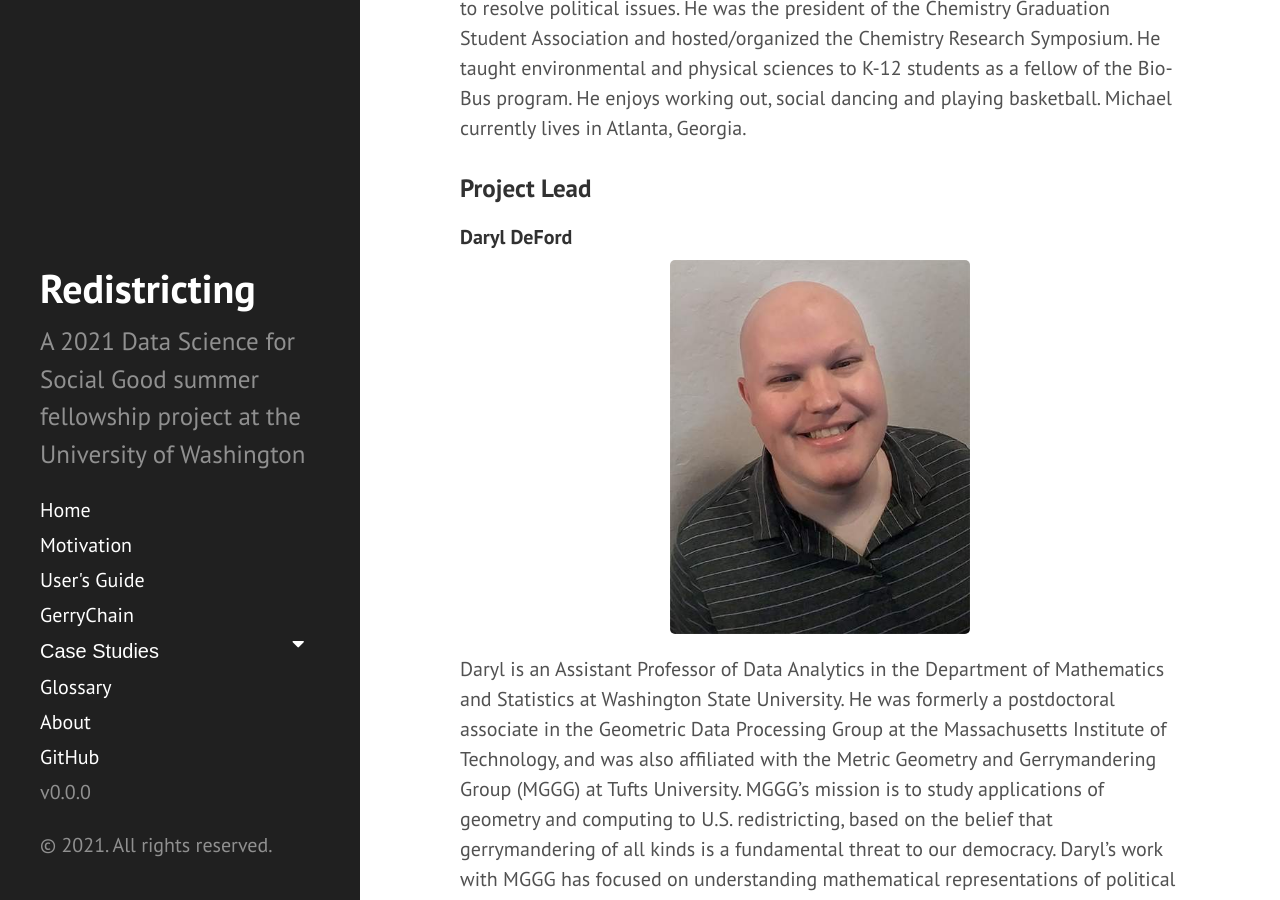
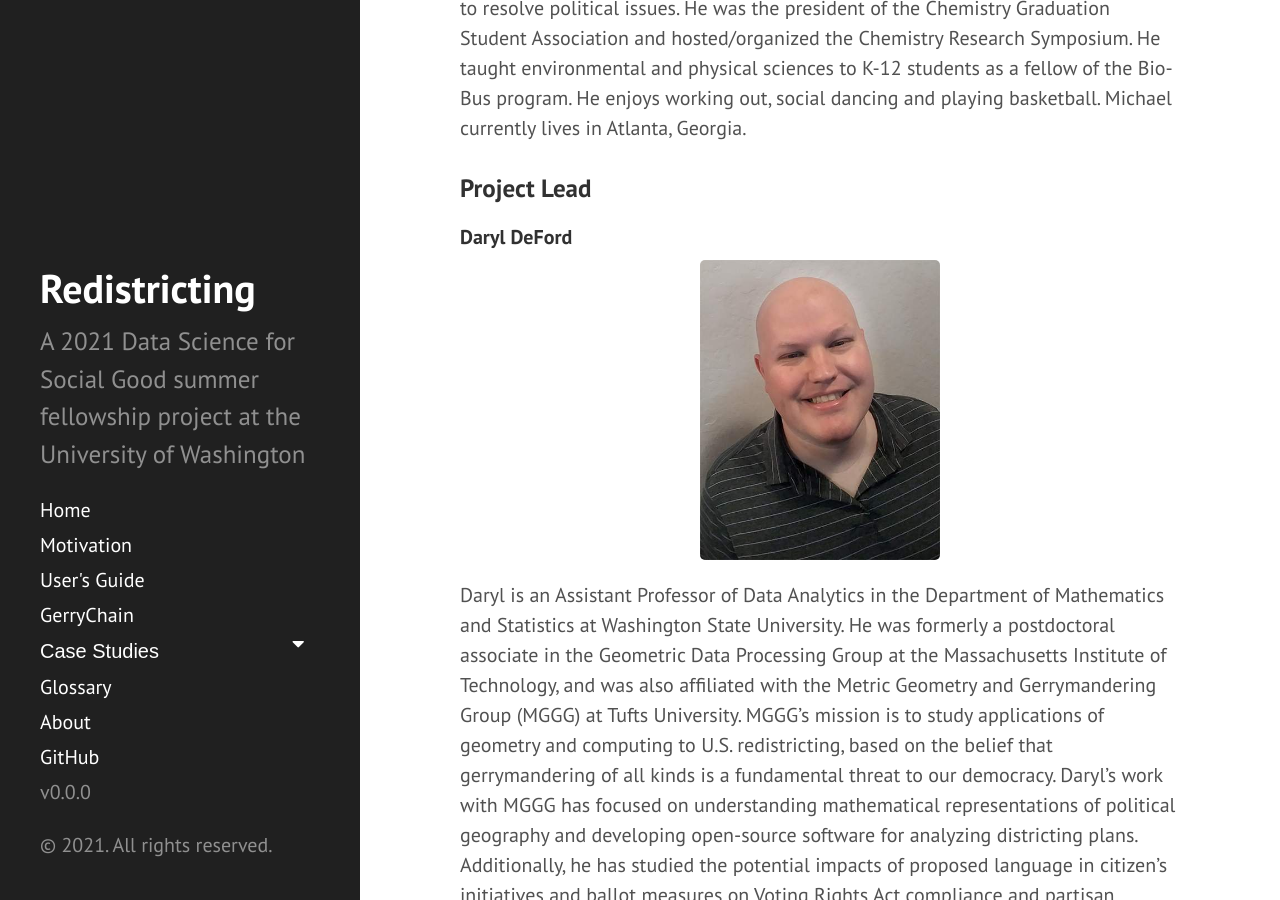
Before and after one commit to uwescience/DSSG2021-redistricting-website, a Jekyll site: the page built from about.md, in a window 1280 px wide and 900 px high, scrolled down 2988 px. Built offline with Jekyll 4.4.1, drawn with Linux system fonts in a browser that asks for light colours.

Commit message:
Update about.md

```diff
--- a/about.md
+++ b/about.md
@@ -33,7 +33,7 @@ Michael Gregory Souffrant is a Ph.D. candidate in Computational Biophysical Chem
 
 #### Daryl DeFord
 
-<center><img src="{{ site.url }}{{ site.baseurl }}/assets/img/about-daryl.jpg" style="width: 300px"></center>
+<center><img src="{{ site.url }}{{ site.baseurl }}/assets/img/about-daryl.jpg" style="height: 300px"></center>
 
 Daryl is an Assistant Professor of Data Analytics in the Department of Mathematics and Statistics at Washington State University. He was formerly a postdoctoral associate in the Geometric Data Processing Group at the Massachusetts Institute of Technology, and was also affiliated with the Metric Geometry and Gerrymandering Group (MGGG) at Tufts University. MGGG's mission is to study applications of geometry and computing to U.S. redistricting, based on the belief that gerrymandering of all kinds is a fundamental threat to our democracy. Daryl’s work with MGGG has focused on understanding mathematical representations of political geography and developing open-source software for analyzing districting plans. Additionally, he has studied the potential impacts of proposed language in citizen’s initiatives and ballot measures on Voting Rights Act compliance and partisan fairness. He has a Ph.D. in Mathematics from Dartmouth College focused on analyzing the dynamics of information flow in social networks.
 
@@ -41,13 +41,13 @@ Daryl is an Assistant Professor of Data Analytics in the Department of Mathemati
 
 #### Bernease Herman
 
-<center><img src="{{ site.url }}{{ site.baseurl }}/assets/img/about-bernease.png" style="width: 300px"></center>
+<center><img src="{{ site.url }}{{ site.baseurl }}/assets/img/about-bernease.png" style="height: 300px"></center>
 
 Bernease was most recently a Software Development Engineer at Amazon, where she collaborated with operations research scientists and statisticians to add economic constraints and buying models to Amazon’s Inventory Planning and Control system. Previous to Amazon, Bernease worked on derivatives pricing and predictive modeling at the research arm of Morgan Stanley. Bernease earned her B.S. in Mathematics and Statistics from the University of Michigan.
 
 #### Vaughn Iverson
 
-<center><img src="{{ site.url }}{{ site.baseurl }}/assets/img/about-vaughn.jpeg" style="width: 300px"></center>
+<center><img src="{{ site.url }}{{ site.baseurl }}/assets/img/about-vaughn.jpeg" style="height: 300px"></center>
 
 Vaughn Iverson is a Senior Research Scientist with the Center for Environmental Genomics in the UW School of Oceanography, where his research involves developing biological sensing methods capable of inferring the behaviors and interactions within natural microbial communities by identifying and quantifying genes and proteins used by specific members of the community (metagenomics and metatranscriptomics).
 
```
